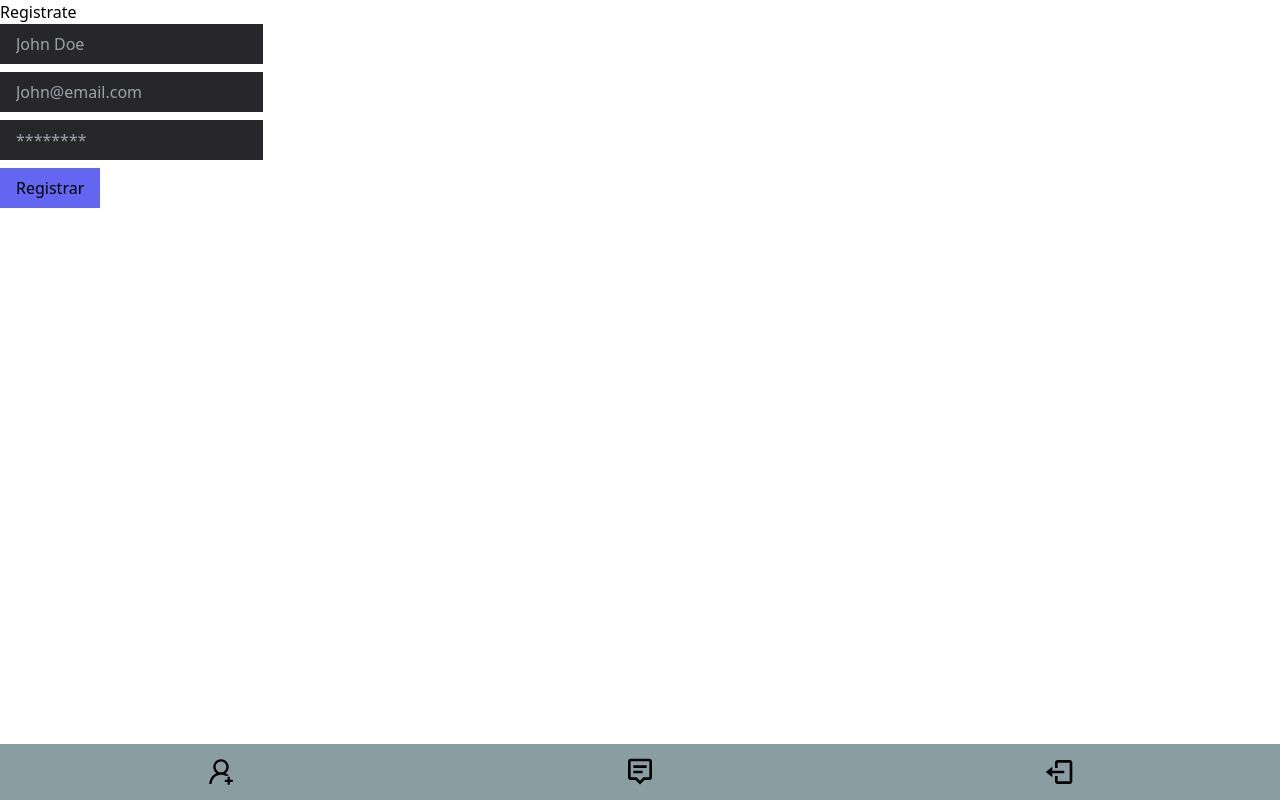
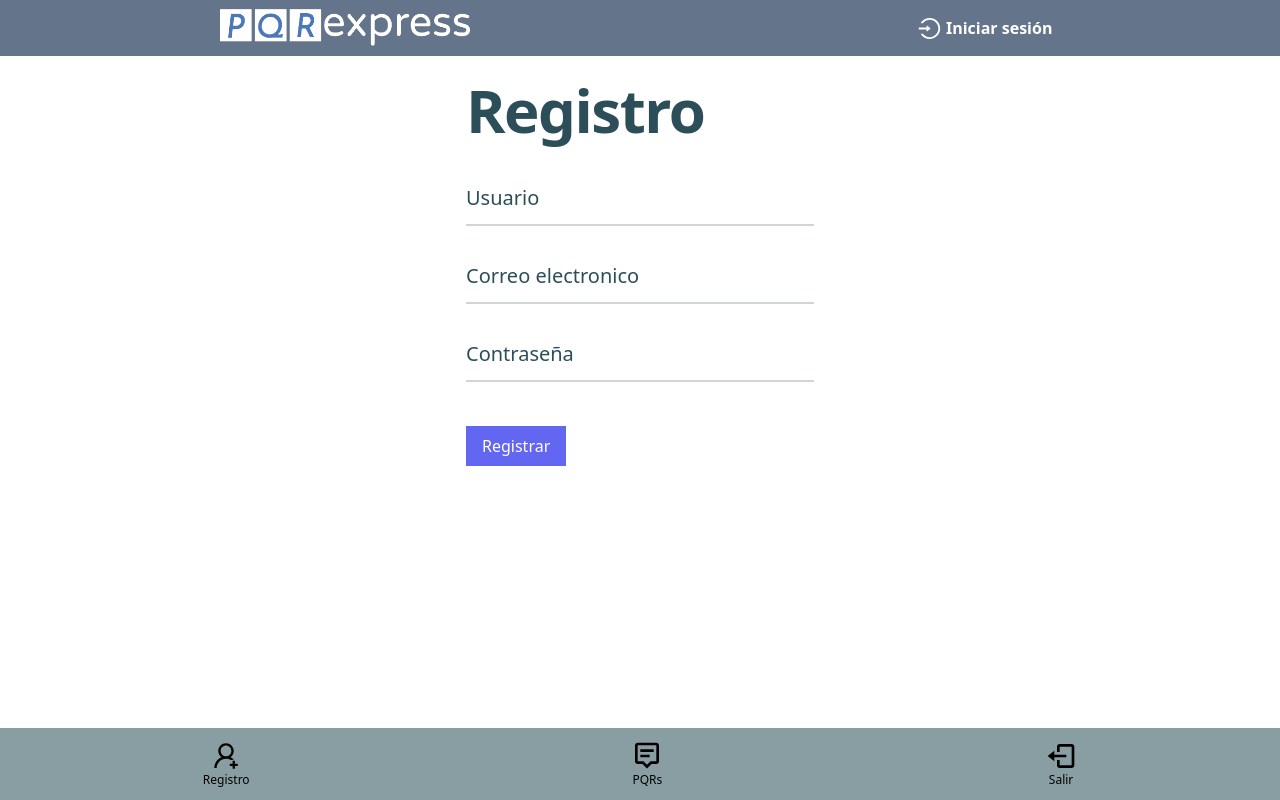
Before and after one commit to BryanBrinez/pqrexpress, a Next.js app: page /dashboard/register in a window 1280 px wide. Built offline with nearby package versions, Linux system fonts and the light colour scheme.

Commit message:
Update styles

```diff
--- a/src/app/consultar-pqr/page.jsx
+++ b/src/app/consultar-pqr/page.jsx
@@ -4,6 +4,7 @@ import Axios from "axios";
 import { useState, useEffect } from "react";
 import { MdArrowBack } from "react-icons/md";
 import Link from "next/link";
+import Header from "@/components/Header";
 
 export default function Page() {
   const [radicado, setRadicado] = useState(null);
@@ -28,9 +29,7 @@ export default function Page() {
   };
   return (
     <div className="w-screen h-screen flex items-center text-black flex-col px-4 bg-white ">
-      <div className="flex items-center justify-center w-screen h-14 bg-slate-500">
-        logo
-      </div>
+      <Header />
 
       <div className="flex-1 flex flex-col justify-center items-center">
         <div className="flex w-full justify-start items-center">
--- a/src/app/crear-pqr/page.jsx
+++ b/src/app/crear-pqr/page.jsx
@@ -4,6 +4,7 @@ import Axios from "axios";
 import swal from "sweetalert";
 import { MdArrowBack } from "react-icons/md";
 import Link from "next/link";
+import Header from "@/components/Header";
 
 export default function Page() {
   const [fullnames, setFullNames] = useState("Anonimo");
@@ -44,9 +45,7 @@ export default function Page() {
   };
   return (
     <div className="w-screen h-fit flex items-center text-black flex-col px-4 bg-white ">
-      <div className="flex items-center justify-center w-screen h-14 bg-slate-500">
-        logo
-      </div>
+      <Header />
 
       <div className="flex-1 h-screen px-4 py-3 flex flex-col justify-center ">
         <div className="flex w-full justify-start items-center">
--- a/src/app/dashboard/pqrs/[radic]/page.jsx
+++ b/src/app/dashboard/pqrs/[radic]/page.jsx
@@ -4,6 +4,7 @@ import Axios from "axios";
 import { MdArrowBack } from "react-icons/md";
 import swal from "sweetalert";
 import Link from "next/link";
+import Header from "@/components/Header";
 
 export default function Page({ params }) {
   const [pqr, setPQR] = useState({});
@@ -44,9 +45,7 @@ export default function Page({ params }) {
 
   return (
     <div className="text-black w-screen h-screen flex items-center flex-col px-4 bg-white">
-      <div className="flex items-center justify-center w-screen h-14 bg-slate-500">
-        logo
-      </div>
+      <Header />
 
       <div className="flex-1 w-11/12 flex  overflow-y-auto justify-center py-3">
         <div
--- a/src/app/dashboard/pqrs/page.jsx
+++ b/src/app/dashboard/pqrs/page.jsx
@@ -1,6 +1,7 @@
 "use client";
 import Message from "@/components/Message";
 import Axios from "axios";
+import Header from "@/components/Header";
 
 import { useEffect, useState } from "react";
 
@@ -51,9 +52,8 @@ export default function Page() {
   }, []);
   return (
     <div className="w-screen h-screen flex items-center flex-col px-4 bg-white">
-      <div className="flex items-center justify-center w-screen h-14 bg-slate-500">
-        logo
-      </div>
+      <Header />
+
       <div className="flex items-center justify-center w-screen h-14 ">
         <input
           className="text-black bg-colorOne rounded-2xl  h-9 w-3/4 placeholder-white pl-4"
--- a/src/app/dashboard/register/page.jsx
+++ b/src/app/dashboard/register/page.jsx
@@ -2,6 +2,7 @@
 import { useState } from "react";
 import swal from "sweetalert";
 import Axios from "axios";
+import Header from "@/components/Header";
 
 export default function Page() {
   const [email, setEmail] = useState("");
@@ -28,36 +29,84 @@ export default function Page() {
     }
   };
   return (
-    <div>
+    <div className="w-screen h-fit flex items-center text-black flex-col px-4 bg-white ">
+      <Header />
+
+      <div className="flex-1 h-screen px-4 py-3 flex flex-col justify-center ">
+
+        <h1 className="py-3 mb-5 text-3xl font-extrabold  leading-none tracking-tight text-colorThree md:text-5xl lg:text-6xl ">
+          Registro
+        </h1>
+
         <form onSubmit={handleSubmit}>
           {error && <div className="bg-red-500 text-white p-2 mb-2">{error}</div>}
-        <h1>Registrate</h1>
+
+          <div className="relative z-0 w-full mb-6 group ">
             <input
-          className="bg-zinc-800 px-4 py-2 block mb-2"
+              style={{ borderColor: error ? "red" : "" }}
               type="text"
-          placeholder="John Doe"
               name="fullname"
+              autoComplete="off"
+              id="fullname"
+              className=" block py-2.5 px-0 w-full text-2xl text-gray-900 bg-transparent border-0 border-b-2 border-gray-300 appearance-none dark:text-black dark:border-gray-600 dark:focus:border-blue-500 focus:outline-none focus:ring-0 focus:border-blue-600 peer"
+              placeholder=" "
               onChange={(e) => setFullName(e.target.value)}
+              required
             />
+            <label
+              htmlFor="fullname"
+              className="peer-focus:font-medium absolute text-xl text-colorThree dark:text-gray-400 duration-300 transform -translate-y-6 scale-75 top-3 -z-10 origin-[0] peer-focus:left-0 peer-focus:text-blue-600 peer-focus:dark:text-blue-500 peer-placeholder-shown:scale-100 peer-placeholder-shown:translate-y-0 peer-focus:scale-75 peer-focus:-translate-y-6"
+            >
+              Usuario
+            </label>
+          </div>
+
+          <div className="relative z-0 w-full mb-6 group ">
             <input
-          className="bg-zinc-800 px-4 py-2 block mb-2"
+              style={{ borderColor: error ? "red" : "" }}
               type="email"
-          placeholder="John@email.com"
               name="email"
+              autoComplete="off"
+              id="email"
+              className=" block py-2.5 px-0 w-full text-2xl text-gray-900 bg-transparent border-0 border-b-2 border-gray-300 appearance-none dark:text-black dark:border-gray-600 dark:focus:border-blue-500 focus:outline-none focus:ring-0 focus:border-blue-600 peer"
+              placeholder=" "
               onChange={(e) => setEmail(e.target.value)}
+              required
             />
+            <label
+              htmlFor="email"
+              className="peer-focus:font-medium absolute text-xl text-colorThree dark:text-gray-400 duration-300 transform -translate-y-6 scale-75 top-3 -z-10 origin-[0] peer-focus:left-0 peer-focus:text-blue-600 peer-focus:dark:text-blue-500 peer-placeholder-shown:scale-100 peer-placeholder-shown:translate-y-0 peer-focus:scale-75 peer-focus:-translate-y-6"
+            >
+              Correo electronico
+            </label>
+          </div>
+
+          <div className="relative z-0 w-full mb-6 group ">
             <input
-          className="bg-zinc-800 px-4 py-2 block mb-2"
+              style={{ borderColor: error ? "red" : "" }}
               type="password"
-          placeholder="********"
               name="password"
+              autoComplete="off"
+              id="password"
+              className=" block py-2.5 px-0 w-full text-2xl text-gray-900 bg-transparent border-0 border-b-2 border-gray-300 appearance-none dark:text-black dark:border-gray-600 dark:focus:border-blue-500 focus:outline-none focus:ring-0 focus:border-blue-600 peer"
+              placeholder=" "
               onChange={(e) => setPassword(e.target.value)}
+              required
             />
-        <button className="bg-indigo-500 px-4 py-2" type="submit">
+            <label
+              htmlFor="password"
+              className="peer-focus:font-medium absolute text-xl text-colorThree dark:text-gray-400 duration-300 transform -translate-y-6 scale-75 top-3 -z-10 origin-[0] peer-focus:left-0 peer-focus:text-blue-600 peer-focus:dark:text-blue-500 peer-placeholder-shown:scale-100 peer-placeholder-shown:translate-y-0 peer-focus:scale-75 peer-focus:-translate-y-6"
+            >
+              Contraseña
+            </label>
+          </div>
+
+          <button className="bg-indigo-500 text-white px-4 py-2 mt-5" type="submit">
             {" "}
             Registrar
           </button>
         </form>
       </div>
+    </div>
   );
 }
--- a/src/app/login/page.jsx
+++ b/src/app/login/page.jsx
@@ -5,6 +5,9 @@ import { signIn } from "next-auth/react";
 import { Router } from "next/router";
 import { useRouter } from "next/navigation";
 import { AxiosError } from "axios";
+import { MdArrowBack } from "react-icons/md";
+import Link from "next/link";
+import Header from "@/components/Header";
 
 export default function Page() {
   const [email, setEmail] = useState("");
@@ -24,32 +27,70 @@ export default function Page() {
     if (res?.ok) return router.push("/dashboard/pqrs");
   };
   return (
-    <div>
-      <h1>Inicie sesion</h1>
+    <div className="w-screen h-fit flex items-center text-black flex-col px-4 bg-white ">
+      <Header />
+
+      <div className="flex-1 h-screen px-4 py-3 flex flex-col justify-center ">
+        <div className="flex w-full justify-start items-center">
+          <Link href={"/"}>
+            <MdArrowBack size={25} />
+          </Link>
+        </div>
+
+        <h1 className="py-3 text-3xl font-extrabold  leading-none tracking-tight text-colorThree md:text-5xl lg:text-6xl ">
+          Inicia sesión
+        </h1>
 
         <form onSubmit={handleSubmit}>
-        <h2>Bienvenido</h2>
+          <h2 className="mb-5">Bienvenido</h2>
+
           {error && <div className="bg-red-500 text-white p-2 mb-2">{error}</div>}
 
+          <div className="relative z-0 w-full mb-6 group ">
               <input
-          className="bg-zinc-800 px-4 py-2 block mb-2"
-          type="text"
-          placeholder="Email"
-          name="Email"
+                style={{ borderColor: error ? "red" : "" }}
+                type="email"
+                name="email"
+                autoComplete="off"
+                id="email"
+                className=" block py-2.5 px-0 w-full text-2xl text-gray-900 bg-transparent border-0 border-b-2 border-gray-300 appearance-none dark:text-black dark:border-gray-600 dark:focus:border-blue-500 focus:outline-none focus:ring-0 focus:border-blue-600 peer"
+                placeholder=" "
                 onChange={(e) => setEmail(e.target.value)}
+                required
               />
+              <label
+                htmlFor="email"
+                className="peer-focus:font-medium absolute text-xl text-colorThree dark:text-gray-400 duration-300 transform -translate-y-6 scale-75 top-3 -z-10 origin-[0] peer-focus:left-0 peer-focus:text-blue-600 peer-focus:dark:text-blue-500 peer-placeholder-shown:scale-100 peer-placeholder-shown:translate-y-0 peer-focus:scale-75 peer-focus:-translate-y-6"
+              >
+                Correo electronico
+              </label>
+            </div>
+
+            <div className="relative z-0 w-full mb-6 group ">
               <input
-          className="bg-zinc-800 px-4 py-2 block mb-2"
+                style={{ borderColor: error ? "red" : "" }}
                 type="password"
-          placeholder="******"
                 name="password"
+                autoComplete="off"
+                id="password"
+                className=" block py-2.5 px-0 w-full text-2xl text-gray-900 bg-transparent border-0 border-b-2 border-gray-300 appearance-none dark:text-black dark:border-gray-600 dark:focus:border-blue-500 focus:outline-none focus:ring-0 focus:border-blue-600 peer"
+                placeholder=" "
                 onChange={(e) => setPassword(e.target.value)}
+                required
               />
+              <label
+                htmlFor="password"
+                className="peer-focus:font-medium absolute text-xl text-colorThree dark:text-gray-400 duration-300 transform -translate-y-6 scale-75 top-3 -z-10 origin-[0] peer-focus:left-0 peer-focus:text-blue-600 peer-focus:dark:text-blue-500 peer-placeholder-shown:scale-100 peer-placeholder-shown:translate-y-0 peer-focus:scale-75 peer-focus:-translate-y-6"
+              >
+                Contraseña
+              </label>
+            </div>
 
-        <button className="bg-indigo-500 px-4 py-2" type="submit">
+          <button className="bg-indigo-500 px-4 py-2 text-white mt-5" type="submit">
             Iniciar sesion
           </button>
         </form>
       </div>
+    </div>
   );
 }
--- a/src/app/page.jsx
+++ b/src/app/page.jsx
@@ -1,14 +1,13 @@
 import Link from "next/link";
 import { AiOutlineForm } from "react-icons/ai";
 import { BiSearch } from "react-icons/bi";
+import Header from "@/components/Header";
 
 export default function Home() {
   return (
     //{dark:bg-black dark:text-white}
     <div className="w-screen h-screen flex items-center text-black flex-col px-4 bg-white ">
-      <div className="flex items-center justify-center w-screen h-14 bg-slate-500">
-        logo
-      </div>
+      <Header />
 
       <div className="flex-1 flex flex-col items-center justify-center">
         <div className="flex flex-col justify-center items-center mb-4">
@@ -34,14 +33,14 @@ export default function Home() {
               href="/crear-pqr"
             >
               <AiOutlineForm size={25} />
-              Crea tu PQR
+              &nbsp;Crea tu PQR
             </Link>
             <Link
               className="flex items-center p-2 bg-colorOne text-white font-semibold rounded "
               href="/consultar-pqr"
             >
               <BiSearch size={25} />
-              Consulta tu PQR
+              &nbsp;Consulta tu PQR
             </Link>
           </div>
         </div>
--- /dev/null
+++ b/src/components/Header.jsx
@@ -0,0 +1,24 @@
+"use client";
+import Link from "next/link";
+import { AiOutlineLogin } from "react-icons/ai";
+
+export default function Header() {
+
+  return (
+    <div className="flex items-center justify-around w-screen h-14 bg-slate-500">
+        <a href="/">
+          <img src="/logo.png" width="250" alt="Logo de la empresa" />
+        </a>
+
+        <div>
+            <Link
+            className="flex items-center p-2 text-white font-bold rounded "
+            href="/login"
+            >
+            <AiOutlineLogin size={25} />
+            &nbsp;Iniciar sesión
+            </Link>
+        </div>
+        </div>
+  );
+}
--- a/src/components/Message.jsx
+++ b/src/components/Message.jsx
@@ -3,6 +3,19 @@ import { useEffect, useState } from "react";
 import Link from "next/link";
 
 export default function Message({ data }) {
+
+  // Función para formatear la fecha y hora
+  const formatDateTime = (dateTime) => {
+    const date = new Date(dateTime);
+    const day = date.getDate().toString().padStart(2, '0');
+    const month = (date.getMonth() + 1).toString().padStart(2, '0');
+    const year = date.getFullYear();
+    const hours = date.getHours().toString().padStart(2, '0');
+    const minutes = date.getMinutes().toString().padStart(2, '0');
+
+    return `${day}/${month}/${year} ${hours}:${minutes}`;
+  };
+
   return (
     <>
       {data?.map((item, index) => (
@@ -17,7 +30,7 @@ export default function Message({ data }) {
           <Link key={index} href={`/dashboard/pqrs/${item.radicado}`}>
             <div className="flex w-full justify-between items-center">
               <h1 className="font-bold text-slate-950">{item.subject}</h1>
-              <p className="text-xs text-slate-600"> {item.createdAt}</p>
+              <p className="text-xs text-slate-600"> {formatDateTime(item.createdAt)}</p>
             </div>
 
             <p className=" text-xs text-slate-500">{item.fullname}</p>
--- a/src/components/Navbar.jsx
+++ b/src/components/Navbar.jsx
@@ -14,18 +14,28 @@ export default function Navbar() {
 
 
   return (
-    <div className="w-screen h-14 p-3 fixed bottom-0 text-black bg-colorOne">
+    <div className="w-screen h-15 p-3 fixed bottom-0 text-black bg-colorOne">
       <div className="flex items-center justify-around">
+        <div className="flex flex-col items-center justify-center">
           <Link href={"/dashboard/register"}>
             <AiOutlineUserAdd size={32} />
           </Link>
+          <div className="text-xs">Registro</div>
+        </div>
 
+        <div className="flex flex-col items-center justify-center">
           <Link href={"/dashboard/pqrs"}>
             <BiMessageAltDetail size={32} />
           </Link>
+          <div className="text-xs">PQRs</div>
+        </div>
+
+        <div className="flex flex-col items-center justify-center">
           <button  onClick={handleClick} >
           <BiLogOut size={32} />
           </button>
+          <div className="text-xs">Salir</div>
+        </div>
       </div>
     </div>
   );
```
Also changed, not shown: public/logo.png (added). Lines whose indentation alone changed are shown as unchanged.
